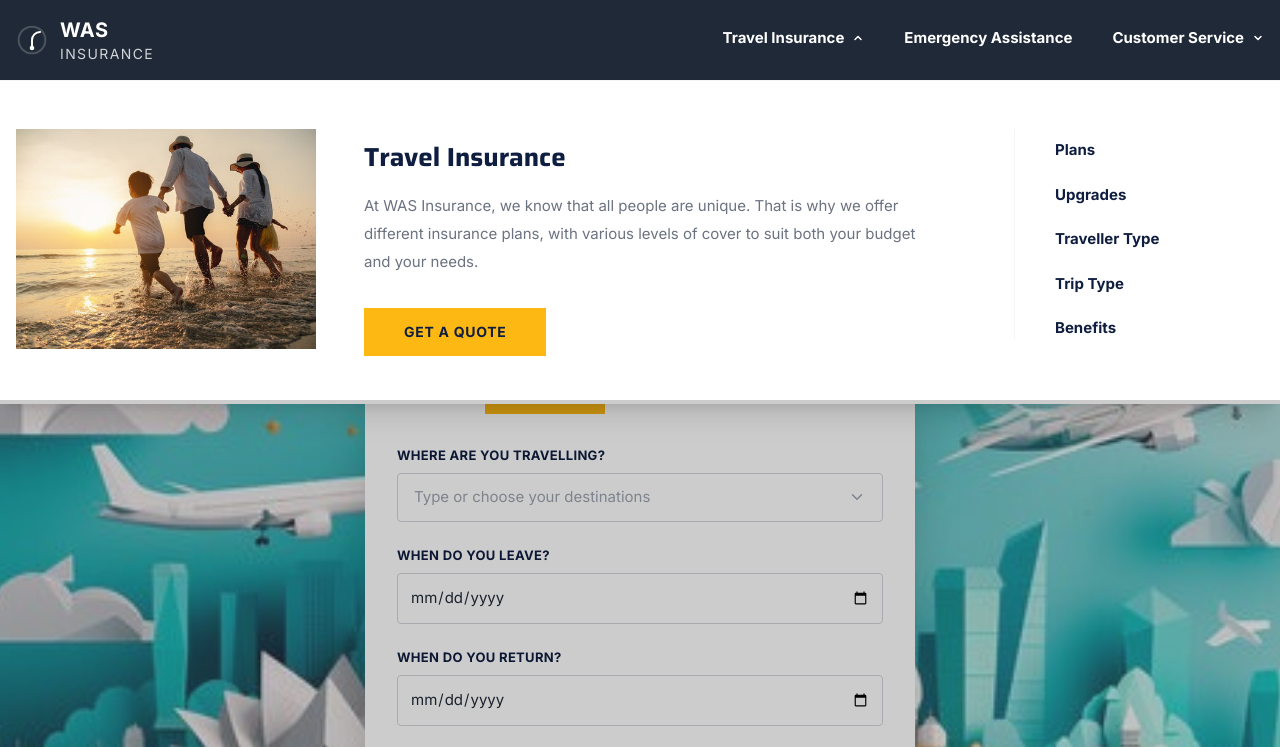
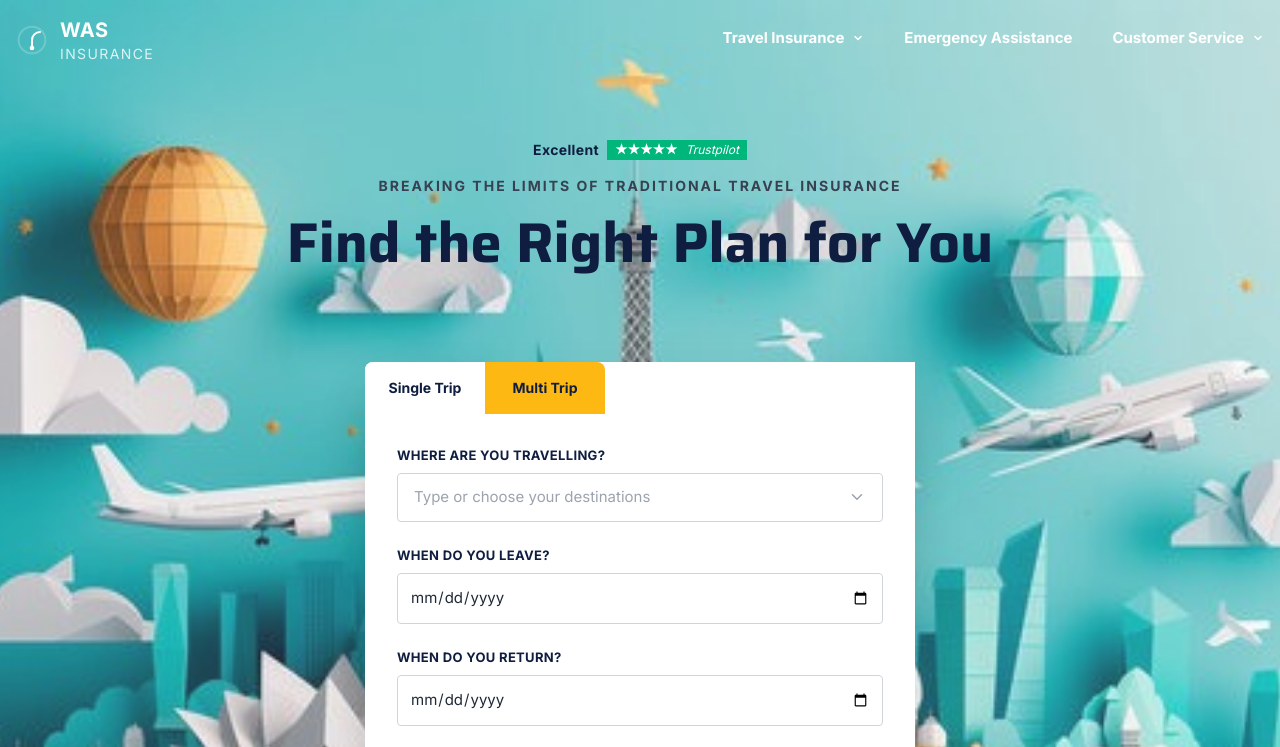
Before and after one commit to Suraj231194/Figma-to-HTML5-CSS3-Javascript, a website: page index.html in a window 1280 px wide. Both pictures are taken after a click on the button "Travel Insurance". Shown: the top 747 px of the page. Drawn offline with nearby package versions, Linux system fonts and the light colour scheme.

Commit message:
Design: Enable Hover Menu and White Header Text

```diff
--- a/assets/js/main.js
+++ b/assets/js/main.js
@@ -48,42 +48,80 @@
     const triggers = document.querySelectorAll('[data-menu-trigger]');
     const header = document.getElementById('main-header');
 
+    // Function to open menu
+    const openMenu = (trigger, target) => {
+        target.classList.remove('hidden');
+        // Header Becomes Dark
+        if (header) {
+            header.classList.remove('header-transparent');
+            header.classList.add('bg-[#1F2937]', 'shadow-lg'); // Ensure text stays white
+        }
+        // Active State
+        trigger.classList.add('opacity-100');
+        const chevron = trigger.querySelector('.chevron');
+        if (chevron) chevron.classList.add('rotate-180');
+    };
+
+    // Function to close menu
+    const closeMenu = (trigger, target) => {
+        target.classList.add('hidden');
+        // Header Reverts
+        if (header) {
+            header.classList.add('header-transparent');
+            header.classList.remove('bg-[#1F2937]', 'shadow-lg');
+        }
+        trigger.classList.remove('opacity-100');
+        const chevron = trigger.querySelector('.chevron');
+        if (chevron) chevron.classList.remove('rotate-180');
+    }
+
     triggers.forEach(trigger => {
+        const targetId = trigger.getAttribute('data-menu-trigger');
+        const target = document.getElementById(targetId);
+
+        if (!target) return;
+
+        // CLICK (Mobile & Desktop fallback)
         trigger.addEventListener('click', (e) => {
             e.preventDefault();
             e.stopPropagation();
-            const targetId = trigger.getAttribute('data-menu-trigger');
-            const target = document.getElementById(targetId);
+            if (target.classList.contains('hidden')) {
+                openMenu(trigger, target);
+            } else {
+                closeMenu(trigger, target);
+            }
+        });
 
-            // Close others if any (though we only have one)
-            document.querySelectorAll('.mega-menu').forEach(m => {
-                if (m.id !== targetId) m.classList.add('hidden');
-            });
+        // HOVER (Desktop only)
+        // We use a timeout to prevent flickering
+        let timeout;
 
-            if (target) {
-                const isHidden = target.classList.contains('hidden');
-                if (isHidden) {
-                    target.classList.remove('hidden');
-                    // Header Becomes Dark
-                    if (header) {
-                        header.classList.remove('header-transparent', 'text-navy-900');
-                        header.classList.add('bg-[#1F2937]', 'text-white');
-                    }
-                    // Add active state to button
-                    trigger.classList.add('text-gray-200');
-                    const chevron = trigger.querySelector('.chevron');
-                    if (chevron) chevron.classList.add('rotate-180');
-                } else {
-                    target.classList.add('hidden');
-                    // Header Reverts
-                    if (header) {
-                        header.classList.add('header-transparent', 'text-navy-900');
-                        header.classList.remove('bg-[#1F2937]', 'text-white');
-                    }
-                    trigger.classList.remove('text-gray-200');
-                    const chevron = trigger.querySelector('.chevron');
-                    if (chevron) chevron.classList.remove('rotate-180');
-                }
+        trigger.parentElement.addEventListener('mouseenter', () => {
+            if (window.innerWidth >= 768) {
+                clearTimeout(timeout);
+                openMenu(trigger, target);
+            }
+        });
+
+        trigger.parentElement.addEventListener('mouseleave', () => {
+            if (window.innerWidth >= 768) {
+                timeout = setTimeout(() => {
+                    closeMenu(trigger, target);
+                }, 100);
+            }
+        });
+
+        target.addEventListener('mouseenter', () => {
+            if (window.innerWidth >= 768) {
+                clearTimeout(timeout);
+            }
+        });
+
+        target.addEventListener('mouseleave', () => {
+            if (window.innerWidth >= 768) {
+                timeout = setTimeout(() => {
+                    closeMenu(trigger, target);
+                }, 100);
             }
         });
     });
@@ -96,8 +134,8 @@
 
             // Revert Header
             if (header) {
-                header.classList.add('header-transparent', 'text-navy-900');
-                header.classList.remove('bg-[#1F2937]', 'text-white');
+                header.classList.add('header-transparent');
+                header.classList.remove('bg-[#1F2937]', 'shadow-lg');
             }
         }
     });
--- a/index.html
+++ b/index.html
@@ -55,7 +55,7 @@
 
     <!-- HEADER -->
     <header id="main-header"
-        class="header-transparent text-navy-900 fixed top-0 left-0 w-full h-[80px] z-50 transition-all duration-300">
+        class="header-transparent text-white fixed top-0 left-0 w-full h-[80px] z-50 transition-all duration-300">
         <div class="container-custom h-full flex items-center justify-between">
             <!-- Logo -->
             <a href="index.html" class="flex items-center gap-3 font-sans text-inherit no-underline">
```
